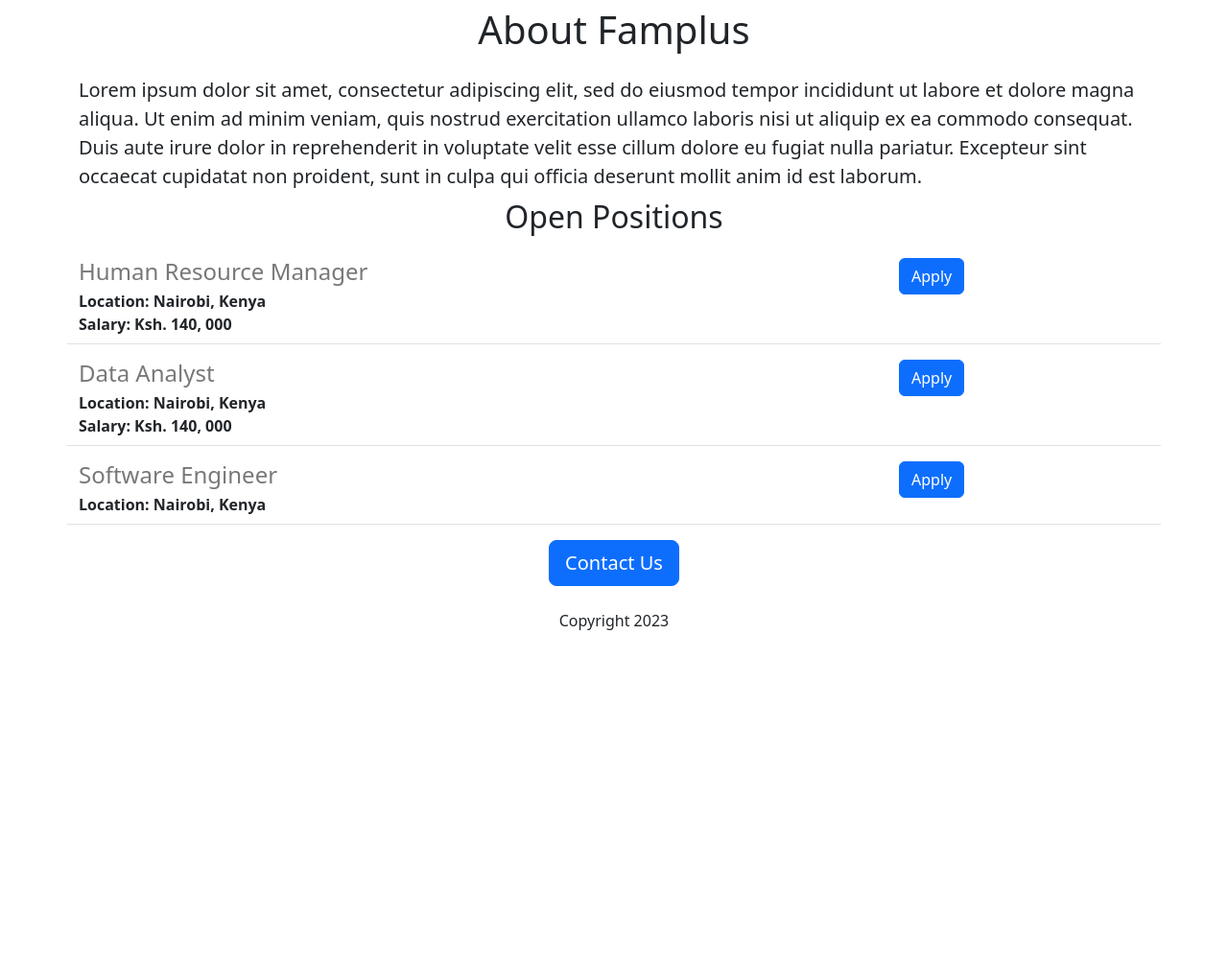
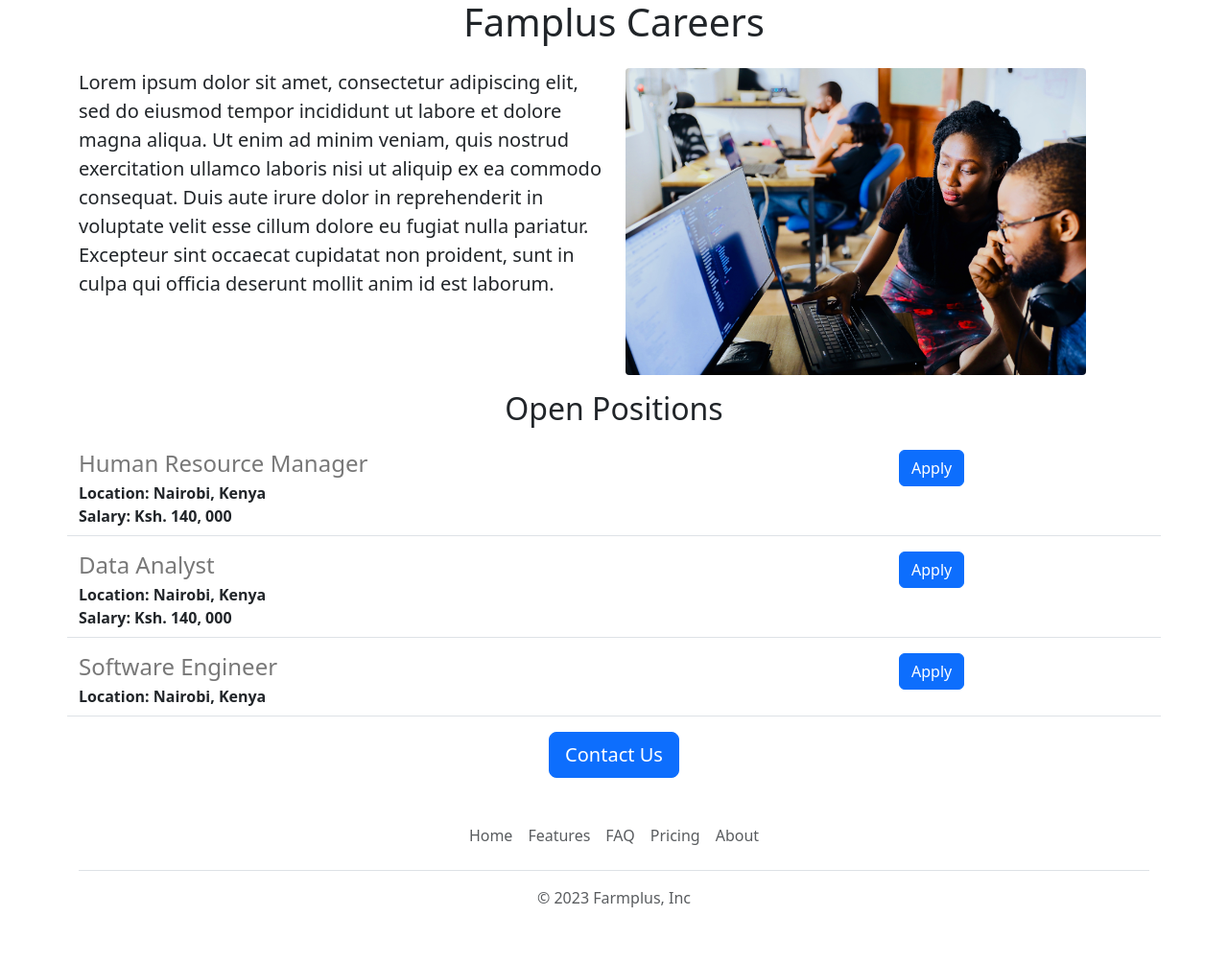
Before and after one commit to Kamau2022/famplus-careers-website, a Flask app: page / in a window 1280 px wide. Shown: the part 441-1445 px from the top of the page at 96% size. Before the commit the page ends 1098 px from the top, so only its background shows below. Run offline with Flask 3, Linux system fonts and the light colour scheme.

Commit message:
Added a footer and a navigation  bar

```diff
--- a/app.py
+++ b/app.py
@@ -31,4 +31,4 @@ def list_jobs():
     return jsonify(JOBS)
 
 if __name__ == "__main__":
-    app.run(host = '0.0.0.0', debug=True)
+    app.run(host='0.0.0.0', debug=True)
--- a/static/home.css
+++ b/static/home.css
@@ -2,4 +2,5 @@
     width: 100%;
     height: 360px;
     object-fit: cover;
+    margin-bottom: 16px;
   }
--- /dev/null
+++ b/templates/footer.html
@@ -0,0 +1,12 @@
+<div class="container">
+    <footer class="py-3 my-4">
+        <ul class="nav justify-content-center border-bottom pb-3 mb-3">
+            <li class="nav-item"><a href="#" class="nav-link px-2 text-muted">Home</a></li>
+            <li class="nav-item"><a href="#" class="nav-link px-2 text-muted">Features</a></li>
+            <li class="nav-item"><a href="#" class="nav-link px-2 text-muted">FAQ</a></li>
+            <li class="nav-item"><a href="#" class="nav-link px-2 text-muted">Pricing</a></li>
+            <li class="nav-item"><a href="#" class="nav-link px-2 text-muted">About</a></li>
+        </ul>
+        <p class="text-center text-muted">&copy; 2023 Farmplus, Inc</p>
+    </footer>
+</div>
--- a/templates/home.html
+++ b/templates/home.html
@@ -11,11 +11,16 @@
     <link rel="stylesheet" href="/static/home.css">
 </head>
 <body>
+    {% include 'nav.html' %}
+    <img class="img-fluid" id="img" src="/static/images/banner_2.jpg">
     <div class="container">
-    <h1 class="text-center mt-2 mb-4">Famplus Careers</h1>
-    <img class="img-fluid" id="img" src="/static/images/banner_2.jpg">
-    <h1 class="text-center mt-2 mb-4">About Famplus</h1>
-    <p1 class="lead"> Lorem ipsum dolor sit amet, consectetur adipiscing elit,
+    <h1 class="text-center mt-2 mb-4">
+        Famplus Careers
+    </h1>
+    <div class="row" style="margin-bottom:16px">
+        <div class="col-md-6" >
+    <p1 class="lead">
+        Lorem ipsum dolor sit amet, consectetur adipiscing elit,
         sed do eiusmod tempor incididunt ut labore et dolore magna aliqua.
         Ut enim ad minim veniam, quis nostrud exercitation ullamco
         laboris nisi ut aliquip ex ea commodo consequat.
@@ -23,6 +28,11 @@
         cillum dolore eu fugiat nulla pariatur. Excepteur sint occaecat cupidatat
         non proident, sunt in culpa qui officia deserunt mollit anim id est laborum.
     </p1>
+    </div>
+    <div class="d-none d-md-block col-md-6">
+    <img src="/static/images/work.jpg" style="height: 320px; border-radius: 4px">
+    </div>
+    </div>
     <h2 class="text-center mt-2 mb-4">Open Positions</h2>
     <div>
         {% for job in jobs %}
@@ -32,9 +42,9 @@
     </div>
     <div class="text-center">
     <button class="btn btn-primary btn-lg">Contact Us</button>
-    <p class="mt-4"> Copyright 2023</p>
     </div>
     </div>
+
 </body>
-
+{% include 'footer.html' %}
 </html>
--- /dev/null
+++ b/templates/nav.html
@@ -0,0 +1,10 @@
+<nav class="navbar shadow-sm fixed-top bg-white">
+    <div class="container-fluid">
+      <a class="navbar-brand" href="#">
+        <img src="/static/images/farmplus-logo.svg" alt="Logo" width="30" height="24"
+        class="d-inline-block align-text-top">
+        Farmplus
+      </a>
+    </div>
+  </nav>
+  <div style="height: 56px"></div>
```
Also changed, not shown: static/images/farmplus-logo.svg (added), static/images/work.jpg (added).
